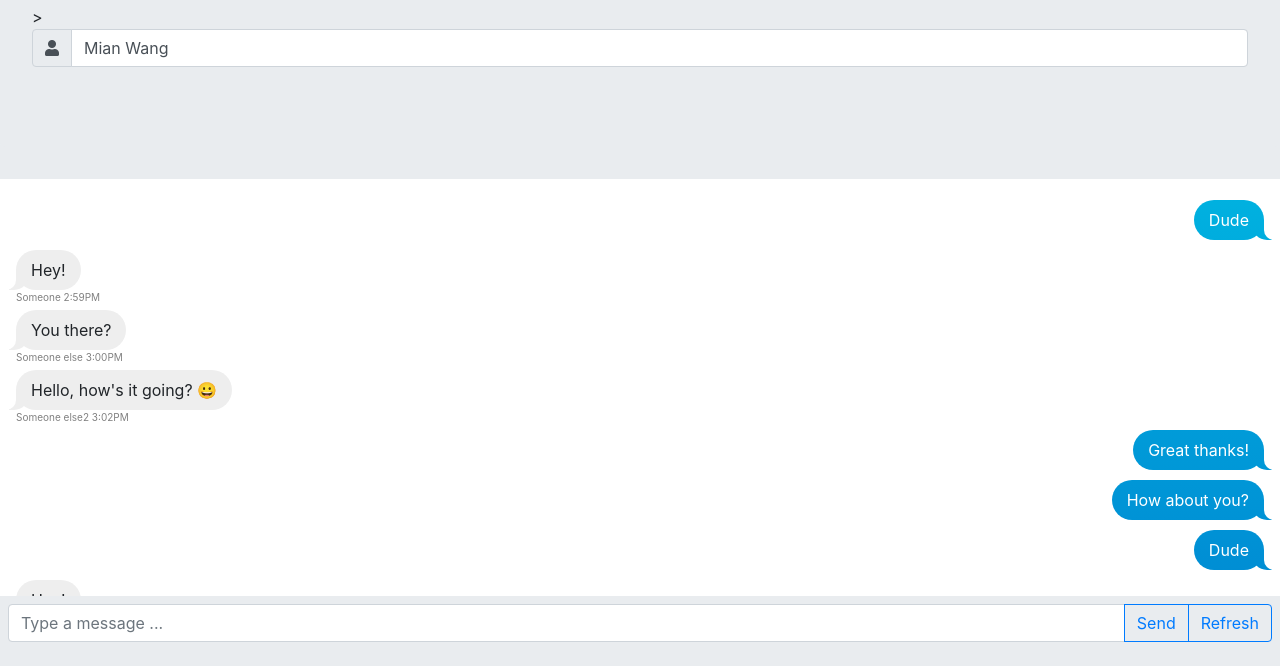
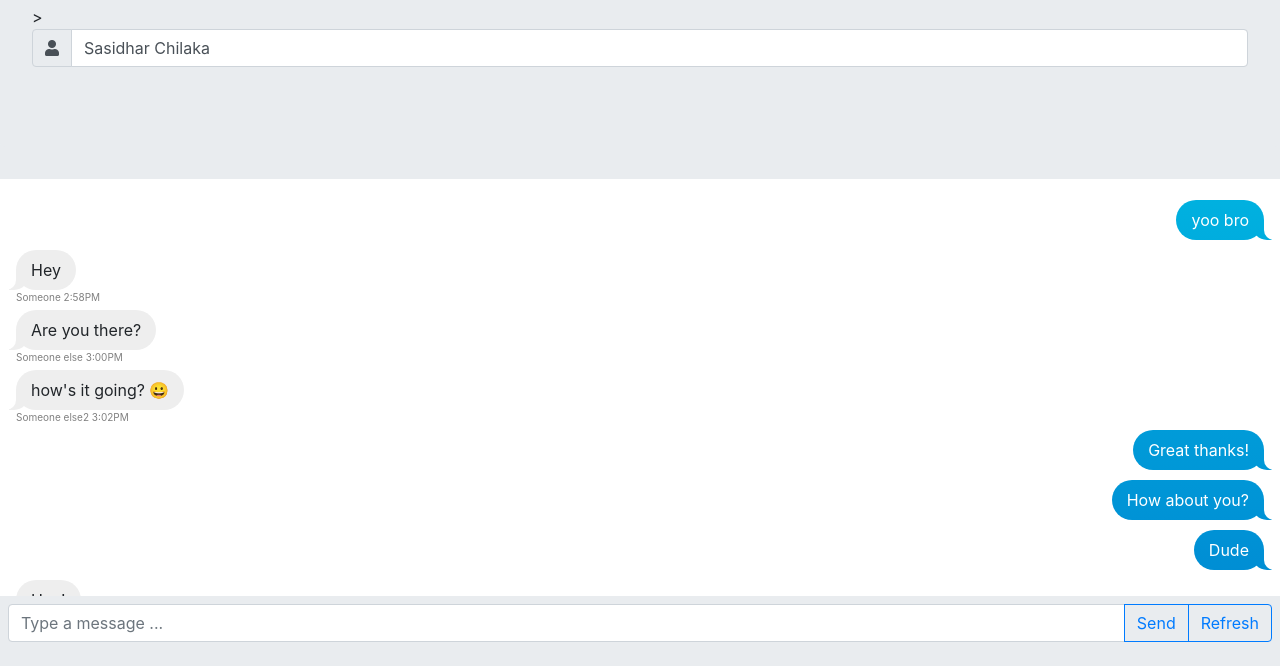
Before and after one commit to IT3049C-Lively-FA23/chatting-application-chilaksr098, a website with bundled scripts: page index.html in a window 1280 px wide. Shown: the part 134-800 px from the top of the page. Built offline with nearby package versions, Linux system fonts and the light colour scheme; no server answers.

Commit message:
Update index.html

```diff
--- a/index.html
+++ b/index.html
@@ -24,7 +24,7 @@
                             <i class="fas fa-user"></i>
                         </span>
                     </div>
-                    <input id="myName" type="text" class="form-control" placeholder="Name" value="Mian Wang">
+                    <input id="my-name-input" type="text" class="form-control" placeholder="Name" value="Sasidhar Chilaka">
                 </div>
             </div>
         </header>
@@ -32,21 +32,21 @@
         <div id="chat">
             <div class="mine messages">
                 <div class="message">
-                    Dude
+                    yoo bro
                 </div>
             </div>
             <div class="yours messages">
                 <div class="message">
-                    Hey!
+                    Hey
                 </div>
                 <div class="sender-info">
-                    Someone 2:59PM
+                    Someone 2:58PM
                 </div>
             </div>
 
             <div class="yours messages">
                 <div class="message">
-                    You there?
+                    Are you there?
                 </div>
                 <div class="sender-info">
                     Someone else 3:00PM
@@ -55,7 +55,7 @@
 
             <div class="yours messages">
                 <div class="message">
-                    Hello, how's it going? 😀
+                    how's it going? 😀
                 </div>
                 <div class="sender-info">
                     Someone else2 3:02PM
```
